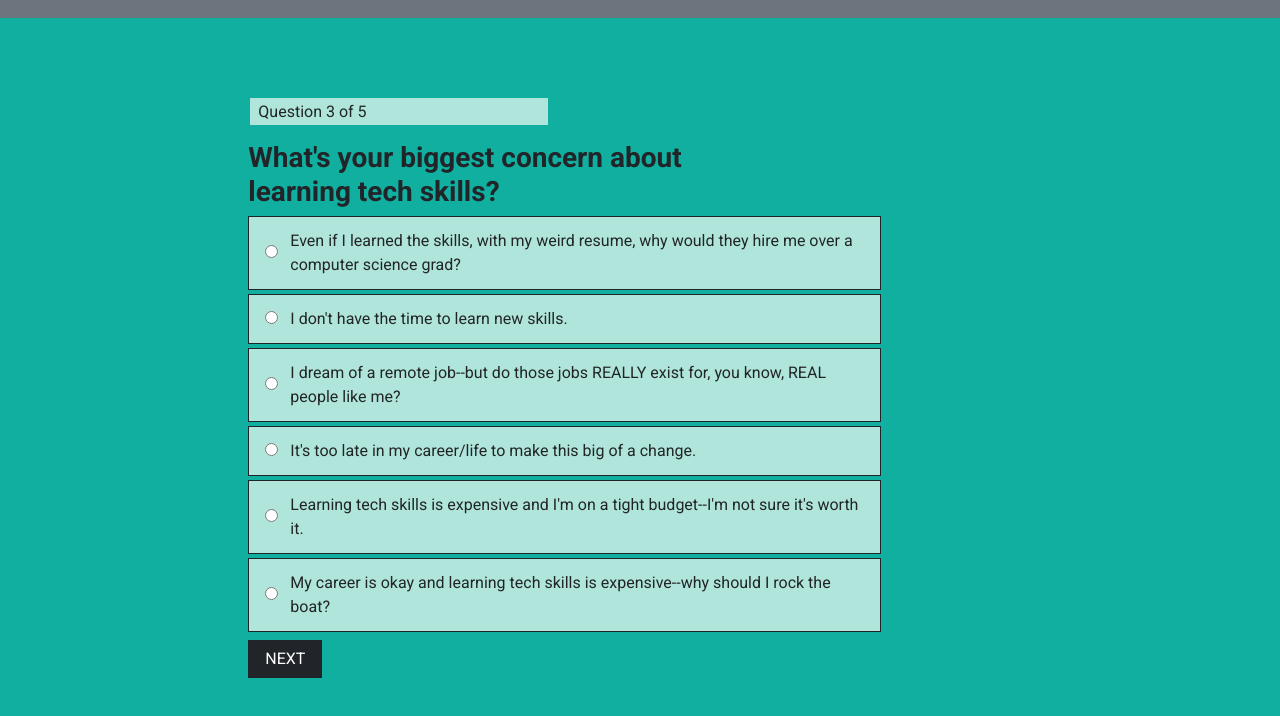
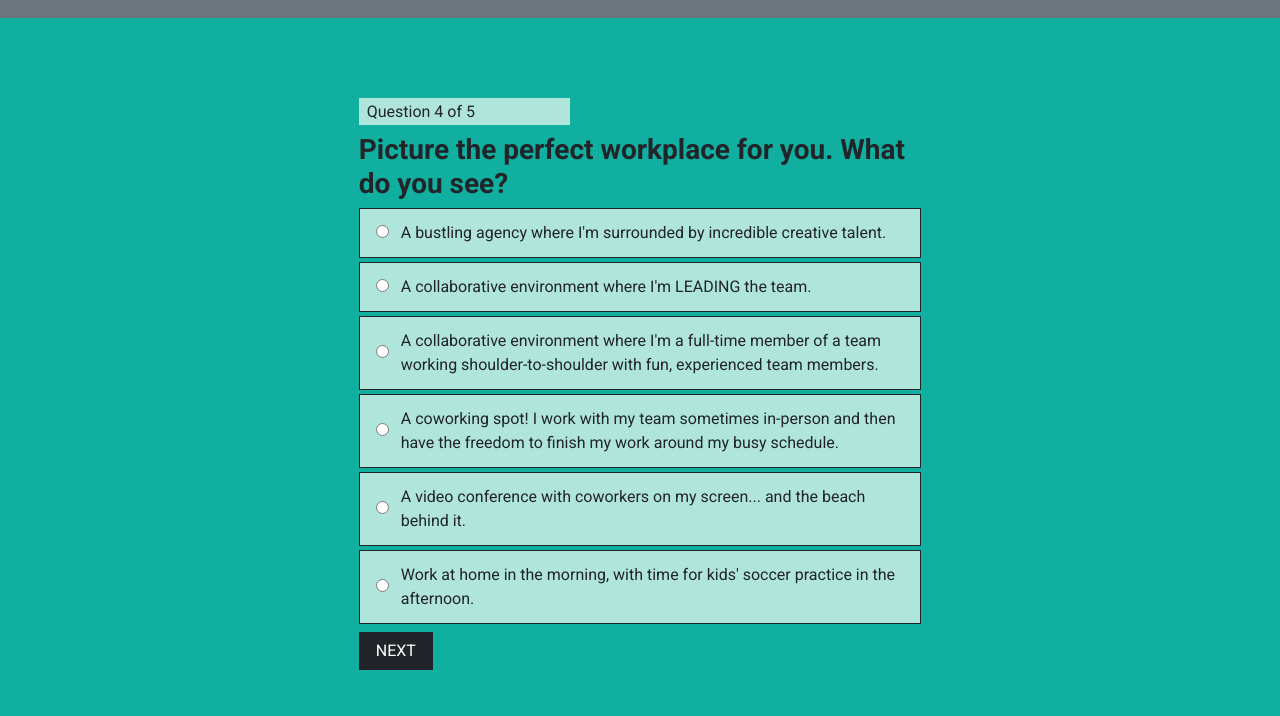
Before and after one commit to daliborb1986/SmartInIt-Zadatak9, a plain HTML site: page survey.html in a window 1280 px wide. Shown: the part 46-762 px from the top of the page. Drawn offline with nearby package versions, Linux system fonts and the light colour scheme.

Commit message:
Finished fourth page and debugg page 3

```diff
--- a/survey.html
+++ b/survey.html
@@ -254,27 +254,25 @@
           </div>
         </div>
       </section>
-
       <section
         id="page3"
-        class="survey-section bg-color d-flex align-items-start"
+        class="survey-section bg-color d-flex align-items-start d-none"
       >
         <div
           class="container d-flex flex-column justify-content-center align-items-start mt-5"
         >
           <div class="row align-self-center mt-5">
-            <div class="offset-lg-1 col-4 mt-5">
+            <div class="offset-lg-1 col col-lg-10">
+              <div class="offset-lg-1 col-md-3 mt-5">
                 <h6 class="bg-color-survey p-1 px-2">Question 3 of 5</h6>
               </div>
-            <div class="row row align-self-center">
-              <div class="offset-lg-1 col col-lg-10">
-                <div class="col col-lg-8 mb-1">
+              <div class="offset-lg-1 col-lg-7 mb-1">
                 <h3 class="fw-bold mt-2">
                   What's your biggest concern about learning tech skills?
                 </h3>
               </div>
               <div
-                  class="col col-lg-10 p-2 mb-1 bg-color-survey d-flex align-items-center border border-dark"
+                class="offset-lg-1 col-lg-10 p-2 mb-1 bg-color-survey d-flex align-items-center border border-dark"
               >
                 <div class="input-div mx-2">
                   <input type="radio" id="question3-1" name="questions3" />
@@ -287,7 +285,7 @@
                 </div>
               </div>
               <div
-                  class="col col-lg-10 p-2 mb-1 bg-color-survey d-flex align-items-center border border-dark"
+                class="offset-lg-1 col col-lg-10 p-2 mb-1 bg-color-survey d-flex align-items-center border border-dark"
               >
                 <div class="input-div mx-2">
                   <input type="radio" id="question3-2" name="questions3" />
@@ -299,7 +297,7 @@
                 </div>
               </div>
               <div
-                  class="col col-lg-10 p-2 mb-1 bg-color-survey d-flex align-items-center border border-dark"
+                class="offset-lg-1 col col-lg-10 p-2 mb-1 bg-color-survey d-flex align-items-center border border-dark"
               >
                 <div class="input-div mx-2">
                   <input type="radio" id="question3-3" name="questions3" />
@@ -312,7 +310,7 @@
                 </div>
               </div>
               <div
-                  class="col col-lg-10 p-2 mb-1 bg-color-survey d-flex align-items-center border border-dark"
+                class="offset-lg-1 col col-lg-10 p-2 mb-1 bg-color-survey d-flex align-items-center border border-dark"
               >
                 <div class="input-div mx-2">
                   <input type="radio" id="question3-4" name="questions3" />
@@ -325,7 +323,7 @@
                 </div>
               </div>
               <div
-                  class="col col-lg-10 p-2 mb-1 bg-color-survey d-flex align-items-center border border-dark"
+                class="offset-lg-1 col col-lg-10 p-2 mb-1 bg-color-survey d-flex align-items-center border border-dark"
               >
                 <div class="input-div mx-2">
                   <input type="radio" id="question3-5" name="questions3" />
@@ -338,7 +336,7 @@
                 </div>
               </div>
               <div
-                  class="col col-lg-10 p-2 mb-1 bg-color-survey d-flex align-items-center border border-dark"
+                class="offset-lg-1 col col-lg-10 p-2 mb-1 bg-color-survey d-flex align-items-center border border-dark"
               >
                 <div class="input-div mx-2">
                   <input type="radio" id="question3-6" name="questions3" />
@@ -350,7 +348,117 @@
                   >
                 </div>
               </div>
+              <div class="offset-lg-1">
+                <button
+                  id="nextButton"
+                  class="btn btn-dark rounded-0 px-3 mt-1 text-uppercase"
+                >
+                  Next
+                </button>
+              </div>
+            </div>
+          </div>
+        </div>
+      </section>
 
+      <section
+        id="page4"
+        class="survey-section bg-color d-flex align-items-start "
+      >
+        <div
+          class="container d-flex flex-column justify-content-center align-items-start mt-5"
+        >
+          <div class="row align-self-center mt-5">
+            <div class="offset-lg-1 col col-lg-10">
+              <div class="offset-lg-2 col-md-3 mt-5">
+                <h6 class="bg-color-survey p-1 px-2">Question 4 of 5</h6>
+              </div>
+              <div class="offset-lg-2 col-lg-8 mb-1">
+                <h3 class="fw-bold mt-2">
+                  Picture the perfect workplace for you. What do you see?
+                </h3>
+              </div>
+              <div
+                class="offset-lg-2 col-lg-8 p-2 mb-1 bg-color-survey d-flex align-items-center border border-dark"
+              >
+                <div class="input-div mx-2">
+                  <input type="radio" id="question3-1" name="questions3" />
+                </div>
+                <div class="label-div">
+                  <label class="p-1" for="question3-1"
+                    >A bustling agency where I'm surrounded by incredible
+                    creative talent.</label
+                  >
+                </div>
+              </div>
+              <div
+                class="offset-lg-2 col col-lg-8 p-2 mb-1 bg-color-survey d-flex align-items-center border border-dark"
+              >
+                <div class="input-div mx-2">
+                  <input type="radio" id="question3-2" name="questions3" />
+                </div>
+                <div class="label-div">
+                  <label class="p-1" for="question3-2"
+                    >A collaborative environment where I'm
+                    <span class="text-uppercase">leading</span> the team.</label
+                  >
+                </div>
+              </div>
+              <div
+                class="offset-lg-2 col col-lg-8 p-2 mb-1 bg-color-survey d-flex align-items-center border border-dark"
+              >
+                <div class="input-div mx-2">
+                  <input type="radio" id="question3-3" name="questions3" />
+                </div>
+                <div class="label-div">
+                  <label class="p-1" for="question3-3"
+                    >A collaborative environment where I'm a full-time member of
+                    a team working shoulder-to-shoulder with fun, experienced
+                    team members.</label
+                  >
+                </div>
+              </div>
+              <div
+                class="offset-lg-2 col col-lg-8 p-2 mb-1 bg-color-survey d-flex align-items-center border border-dark"
+              >
+                <div class="input-div mx-2">
+                  <input type="radio" id="question3-4" name="questions3" />
+                </div>
+                <div class="label-div">
+                  <label class="p-1" for="question3-4"
+                    >A coworking spot! I work with my team sometimes in-person
+                    and then have the freedom to finish my work around my busy
+                    schedule.</label
+                  >
+                </div>
+              </div>
+              <div
+                class="offset-lg-2 col col-lg-8 p-2 mb-1 bg-color-survey d-flex align-items-center border border-dark"
+              >
+                <div class="input-div mx-2">
+                  <input type="radio" id="question3-5" name="questions3" />
+                </div>
+                <div class="label-div">
+                  <label class="p-1" for="question3-5"
+                    >A video conference with coworkers on my screen... and the
+                    beach behind it.</label
+                  >
+                </div>
+              </div>
+              <div
+                class="offset-lg-2 col col-lg-8 p-2 mb-1 bg-color-survey d-flex align-items-center border border-dark"
+              >
+                <div class="input-div mx-2">
+                  <input type="radio" id="question3-6" name="questions3" />
+                </div>
+                <div class="label-div">
+                  <label class="p-1" for="question3-6"
+                    >Work at home in the morning, with time for kids' soccer
+                    practice in the afternoon.</label
+                  >
+                </div>
+              </div>
+              <div class="offset-lg-2">
                 <button
                   id="nextButton"
                   class="btn btn-dark rounded-0 px-3 mt-1 text-uppercase"
```
Lines whose indentation alone changed are shown as unchanged.
